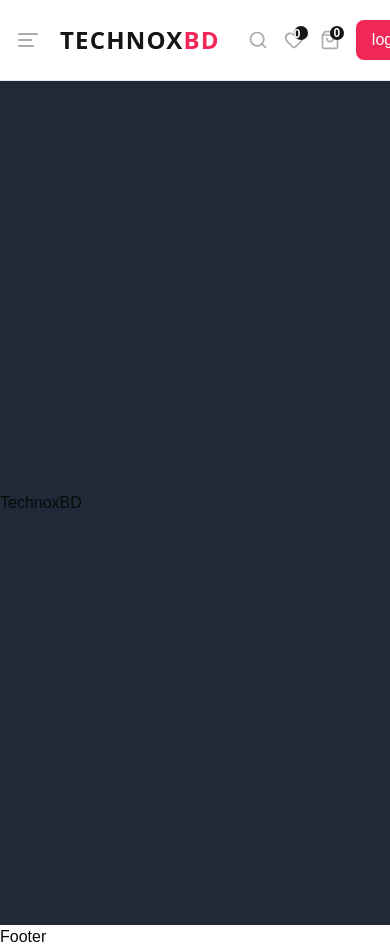
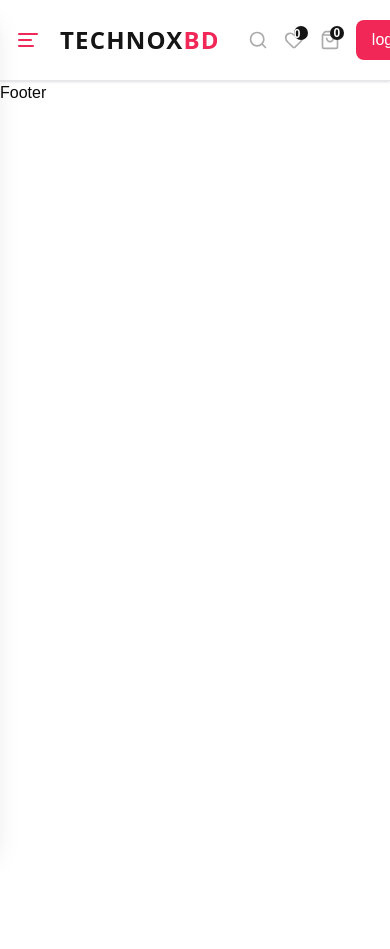
Before and after one commit to rehan606/TechnoxBD-E-commerce-Nextjs, a Next.js app: page / in a window 390 px wide. Shown: the top 949 px of the page. After the commit the page ends 844 px from the top, so only its background shows below. Built offline with nearby package versions, Linux system fonts and the light colour scheme.

Commit message:
create sidebar

```diff
--- a/app/page.tsx
+++ b/app/page.tsx
@@ -3,12 +3,12 @@
 const Home = () => {
   return <div >
 
-    <div className="bg-darkBg ">
+    {/* <div className="bg-darkBg ">
       <div className=" h-screen container mx-auto flex items-center">
         <h2 > TechnoxBD</h2>
 
       </div>
-    </div>
+    </div> */}
   </div>
 };
 
--- a/components/ourcomponents/Header.tsx
+++ b/components/ourcomponents/Header.tsx
@@ -13,7 +13,7 @@
         <Container className='flex items-center justify-between gap-7 text-lightText'>
             {/* Logo / Brand Name */}
             <div className="w-auto md:w-1/3 flex items-center justify-start gap-2.5">
-              <MobileMenu/>
+              <MobileMenu />
               <Logo/>
             </div>
             {/* Header menu  */}
--- a/components/ourcomponents/Logo.tsx
+++ b/components/ourcomponents/Logo.tsx
@@ -2,10 +2,10 @@
 import Link from 'next/link'
 import React from 'react'
 
-const Logo = ({ className}:{className?:string}) => {
+const Logo = ({ className, subClass}:{className?:string, subClass?:string}) => {
   return (
     <Link href="/" className="text-2xl font-bold">
-      <p className={cn("text-2xl text-darkColor font-black tracking-wider hover:text-darkRed font-sans uppercase group hoverEffect ", className)}>Technox<span className="text-darkRed group-hover:text-darkColor hoverEffect ">BD</span></p>
+      <p className={cn("text-2xl text-darkColor font-black tracking-wider hover:text-darkRed font-sans uppercase group hoverEffect ", className)}> Technox<span className={cn("text-darkRed group-hover:text-darkColor hoverEffect ", subClass)}>BD</span></p>
     </Link>
   )
 }
--- a/components/ourcomponents/MobileMenu.tsx
+++ b/components/ourcomponents/MobileMenu.tsx
@@ -1,5 +1,5 @@
 "use client"
-import { AlignLeft } from 'lucide-react'
+import  {AlignLeft}  from 'lucide-react'
 import React, { useState } from 'react'
 import Sidebar from './Sidebar';
 
@@ -11,8 +11,9 @@
         <>
             <button
                 onClick={() => setIsSidebarOpen(!isSidebarOpen)}
-                className='hover:text-darkRed hoverEffect cursor-pointer md:hidden'>
-                <AlignLeft />
+
+                className=' hover:text-darkRed hoverEffect cursor-pointer md:hidden text-black ' >
+                <AlignLeft className="text-darkRed"/>
             </button>
             {/* sidebar  */}
             <div className='md:hidden'>
--- a/components/ourcomponents/Sidebar.tsx
+++ b/components/ourcomponents/Sidebar.tsx
@@ -1,4 +1,5 @@
 import React from 'react'
+import Logo from './Logo'
 
 interface SidebarProps {
   isOpen: boolean;  // Prop to control the visibility of the sidebar
@@ -7,11 +8,16 @@
 
 const Sidebar: React.FC<SidebarProps> = ({ isOpen, onClose }) => {
     return (
-        <div className={`fixed inset-0 z-50 bg-black bg-opacity-50 transition-opacity ${isOpen ? 'opacity-100' : 'opacity-0 pointer-events-none'}`}>
-            <div className={`absolute top-0 right-0 w-64 bg-white shadow-lg transform transition-transform ${isOpen ? 'translate-x-0' : 'translate-x-full'}`}>
-                <button onClick={onClose} className="p-4">Close</button>
-                {/* Sidebar content goes here */}
+        <div className={`fixed inset-y-0 left-0 z-50 bg-darkColor/50 w-full shadow-xl transform  ${isOpen ? 'translate-x-0' : '-translate-x-full '} hoverEffect`}>
+
+
+            <div className="min-w-72 max-w-96 bg-black h-full text-white p-10 border-r border-r-darkRed flex flex-col gap-6">
+                <div className="flex items-center justify-between">
+                    <Logo className="text-white" subClass="group-hover:text-white"/>
+                    <button onClick={onClose} className="hover:text-darkRed hoverEffect border border-gray-100 py-1 px-3 ">X</button>
+                </div>
             </div>
+
         </div>
     )
 }
--- a/package.json
+++ b/package.json
@@ -26,6 +26,7 @@
     "cmdk": "^1.1.1",
     "embla-carousel-react": "^8.6.0",
     "lucide-react": "^0.525.0",
+    "motion": "^12.23.9",
     "next": "15.4.4",
     "postcss": "^8.5.6",
     "react": "19.1.0",
```
Also changed, not shown: 1 other file (tests, documents, lock files or other folders).
